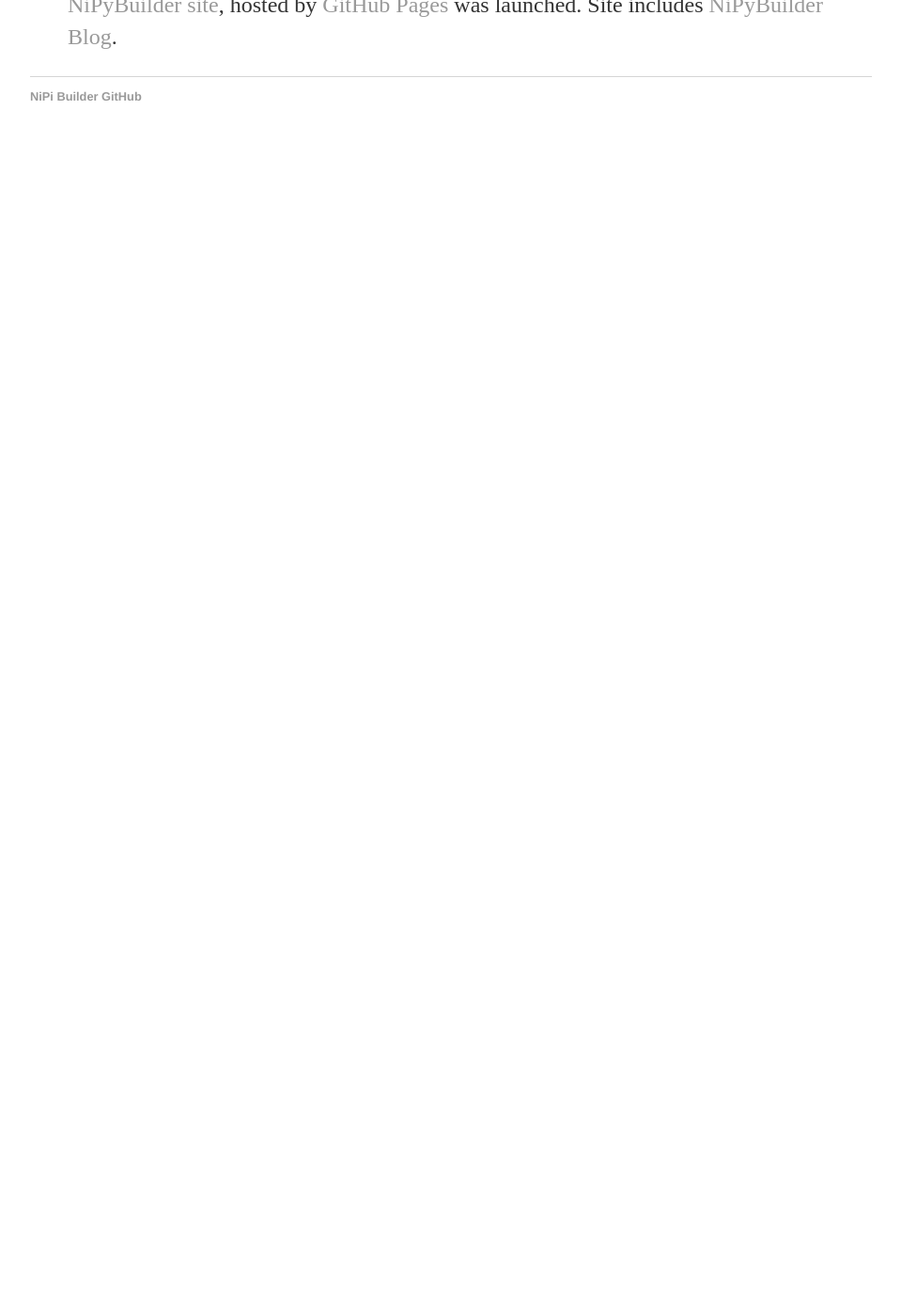
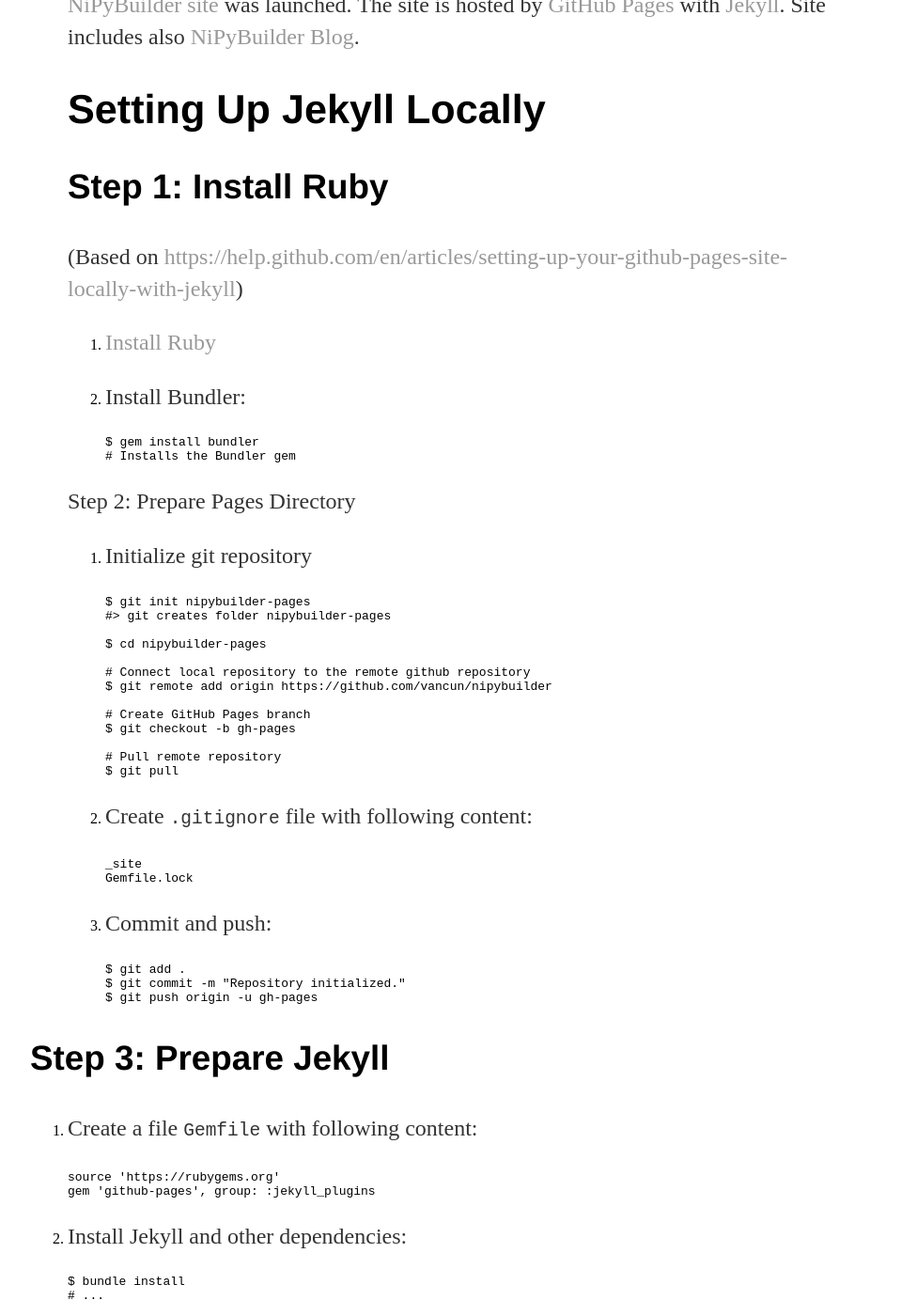
Before and after one commit to vancun/nipybuilder, a Jekyll site: the page built from _posts/2019-04-05-nipybuilder-blog-launched.md, in a window 1280 px wide and 1400 px high, scrolled down 270 px. Shown: the whole window at 94% size, without its empty margins (160-1119 px from the left). Built offline with Jekyll 4.4.1, drawn with Linux system fonts in a browser that asks for light colours; before the commit the page ends 900 px from its top, so only the background shows below that; some of the changed text lies outside the part shown.

Commit message:
First post

````diff
--- a/_posts/2019-04-05-nipybuilder-blog-launched.md
+++ b/_posts/2019-04-05-nipybuilder-blog-launched.md
@@ -4,4 +4,134 @@ title: "NiPy Builder Blog Launched"
 date: 2019-04-05
 ---
 
-> [NiPyBuilder site](https://vancun.github.io/nipybuilder), hosted by [GitHub Pages](https://pages.github.com/) was launched. Site includes [NiPyBuilder Blog](https://vancun.github.io/nipybuilder/blog/).
+> [NiPyBuilder site](https://vancun.github.io/nipybuilder) was launched. The site is hosted by [GitHub Pages](https://pages.github.com/) with [Jekyll](https://jekyllrb.com/). Site includes also [NiPyBuilder Blog](https://vancun.github.io/nipybuilder/blog/).
+>
+> ## Setting Up Jekyll Locally
+>
+> ### Step 1: Install Ruby
+>
+> (Based on <https://help.github.com/en/articles/setting-up-your-github-pages-site-locally-with-jekyll>)
+>
+> 1. [Install Ruby](https://www.ruby-lang.org/en/downloads/)
+>
+> 2. Install Bundler:
+>
+>    ```bash
+>    $ gem install bundler
+>    # Installs the Bundler gem
+>    ```
+>
+> Step 2: Prepare Pages Directory
+>
+> 1. Initialize git repository
+>
+>    ```bash
+>    $ git init nipybuilder-pages
+>    #> git creates folder nipybuilder-pages
+>
+>    $ cd nipybuilder-pages
+>
+>    # Connect local repository to the remote github repository
+>    $ git remote add origin https://github.com/vancun/nipybuilder
+>
+>    # Create GitHub Pages branch
+>    $ git checkout -b gh-pages
+>
+>    # Pull remote repository
+>    $ git pull
+>    ```
+>
+> 2. Create `.gitignore` file with following content:
+>
+>    ```
+>    _site
+>    Gemfile.lock
+>    ```
+>
+> 3. Commit and push:
+>
+>    ```bash
+>    $ git add .
+>    $ git commit -m "Repository initialized."
+>    $ git push origin -u gh-pages
+>    ```
+
+### Step 3: Prepare Jekyll
+
+1. Create a file `Gemfile` with following content:
+
+   ```
+   source 'https://rubygems.org'
+   gem 'github-pages', group: :jekyll_plugins
+   ```
+
+2. Install Jekyll and other dependencies:
+
+   ```bash
+   $ bundle install
+   # ...
+   ```
+
+### Step 4. Create Site Templates
+
+(based on <http://jmcglone.com/guides/github-pages/>)
+
+1. Create file `_config.yaml`
+
+   ```
+   name: NiPy Builder
+   markdown: kramdown
+   permalink: /blog/:year/:month/:day/:title
+   ```
+
+2. Create file `index.html`
+
+3. Create directory `_layouts` and place `default.html` and `post.html` files inside.
+
+4. Create directory `css` and place file `main.css` inside.
+
+5. Create directory `blog` and put some posts inside.
+
+### Step 5. Preview Site
+
+1. Start Jekyll server:
+
+   ```bash
+   $ bundle exec jekyll serve --baseurl '//nipybuilder'
+   ```
+
+2. Open a web browser and navigate to `http://localhost:4000/nipybuilder`
+
+### Step 6. Update GitHub Repository
+
+``` bash
+$ git add .
+$ git commit -m "Initial site version"
+$ git push -u origin
+```
+
+### Step 7. Browse the Site
+
+1. Open web browser and navigate to [`https://vancun.github.io/nipybuilder/`](https://vancun.github.io/nipybuilder/)
+
+
+
+## Hints / Lessons Learned
+
+1. Links should use `relative_url` filter. E.g.:
+
+   ```html
+   <link rel="stylesheet" type="text/css" href="{{ '/css/main.css'  | relative_url }}">
+   ```
+
+2. Jekyll server should be started with `--baseurl` option:
+
+   ```bash
+   $ bundle exec jekyll serve --baseurl '//nipybuilder'
+   ```
+
+## Resources
+
+* [GitHub Pages](https://pages.github.com/)
+* [Jekyll](https://jekyllrb.com/)
+* [Creating and Hosting a Personal Site on GitHub](http://jmcglone.com/guides/github-pages/)
````
